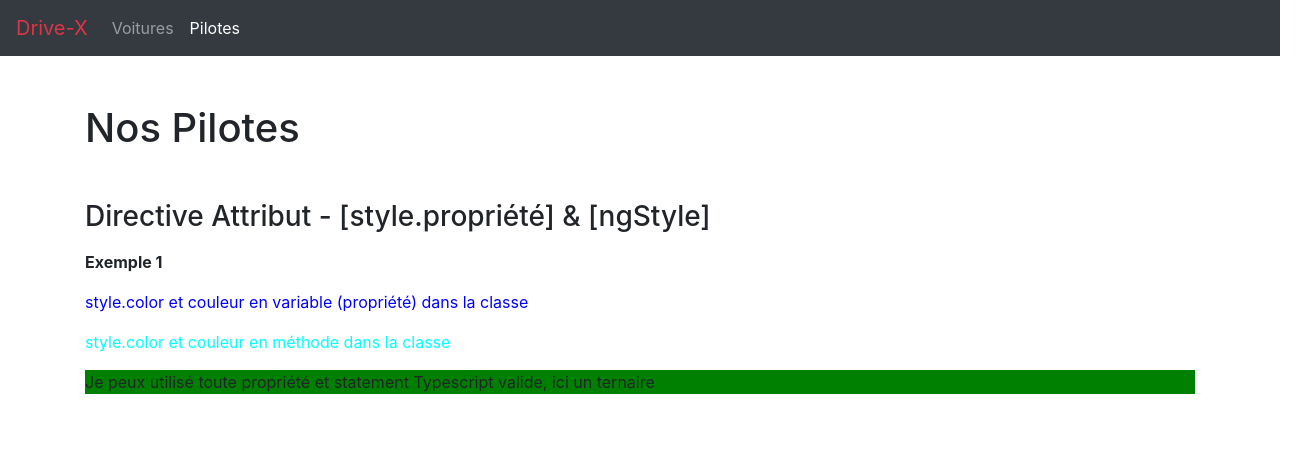
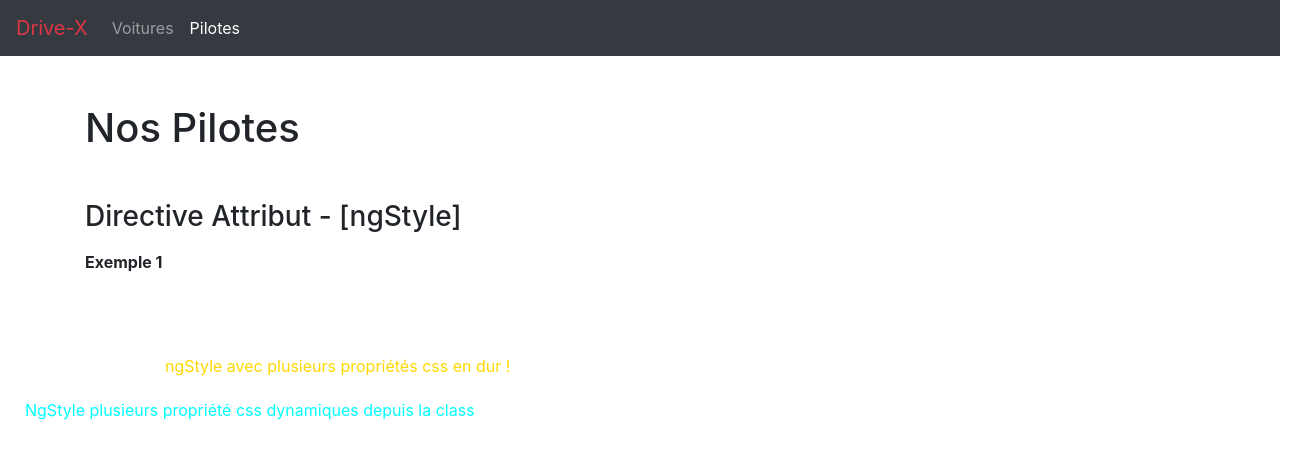
Before and after one commit to Amar2050/Drive-X-Angular, an Angular app in the folder Drive-X/: page /drivers in a window 1280 px wide. Shown: the top 458 px of the page, 1305 px wide, since content can reach past the window. Built offline with nearby package versions, Linux system fonts and the light colour scheme.

Commit message:
Directive - Directive Attribut- [ngStyle] - Exemple 1
ngStyle permet un choix multiple de propriété si ont a besoin de plus d'une propriété css en relation avec la classe on l'utilise plutot que style.propriété

```diff
--- a/Drive-X/src/app/drivers-list/drivers-list.component.html
+++ b/Drive-X/src/app/drivers-list/drivers-list.component.html
@@ -2,19 +2,12 @@
     Nos Pilotes
 </h1>
 
-<p class="h3 my-3">Directive Attribut - [style.propriété] & [ngStyle]</p>
+<p class="h3 my-3">Directive Attribut - [ngStyle]</p>
 
 <p class="font-weight-bold">Exemple 1</p>
 
-<!-- entre crochet le mot clé style + un point et une propriété css
-     Je peux ainsi lié cette propriété à la classe et déclaré la valeur dedans    -->
+<!-- ngStyle prend en parametre un objet et permet d'appliquer plusieurs propriété css en meme temps   -->
 
-<p [style.color]="couleur">style.color et couleur en variable (propriété) dans la classe</p>
+<p [ngStyle]="{color:'gold',margin:'30px',padding:'50px'}">ngStyle avec plusieurs propriétés css en dur !</p>
 
-<!-- la méthode me retourne une couleur -->
-
-<p [style.color]="getColor()">style.color et couleur en méthode dans la classe</p>
-
-<!-- Ici j'utilise un ternaire directement -->
-
-<p [style.background-color]="flag ? colorA : colorB">Je peux utilisé toute propriété et statement Typescript valide, ici un ternaire</p>
+<p [ngStyle]="{color:getColor(),margin:uneMarge,padding:'50px'}">NgStyle plusieurs propriété css dynamiques depuis la class</p>
--- a/Drive-X/src/app/drivers-list/drivers-list.component.ts
+++ b/Drive-X/src/app/drivers-list/drivers-list.component.ts
@@ -7,21 +7,15 @@ import { Component, OnInit } from '@angular/core';
 })
 export class DriversListComponent implements OnInit {
 
-  // Je déclare une variable pour l'utilisé avec la directive d'attribut
-  // style.propriete
-  couleur:string = "blue";
+ // Je définis une marge
+  uneMarge:string = "-110px";
 
-  // Je peux aussi utilisé une méthode avec ma directive d'attribut
+  // NgStyle me permet d'utiliser plusieurs variables ou méthodes pour un seul element du dom
   getColor(){
     return "aqua";
   }
 
-  // Je déclare un booléen servant de déclencheur
-  // On peut imaginer un bouton pour un mode nuit
-  flag:boolean = true;
 
-  colorA:string = "green";
-  colorB:string = "grey";
 
   constructor() { }
 
```
